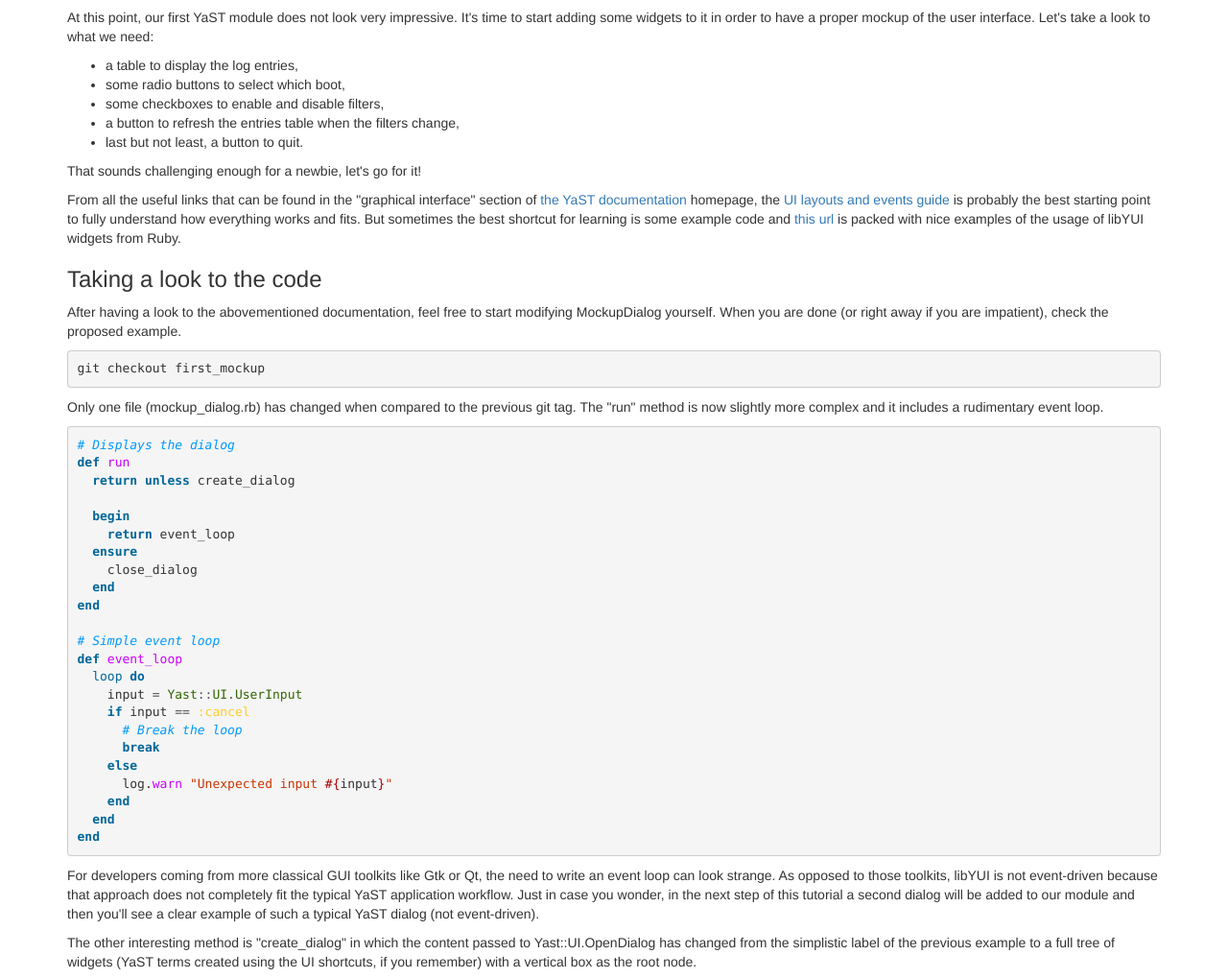
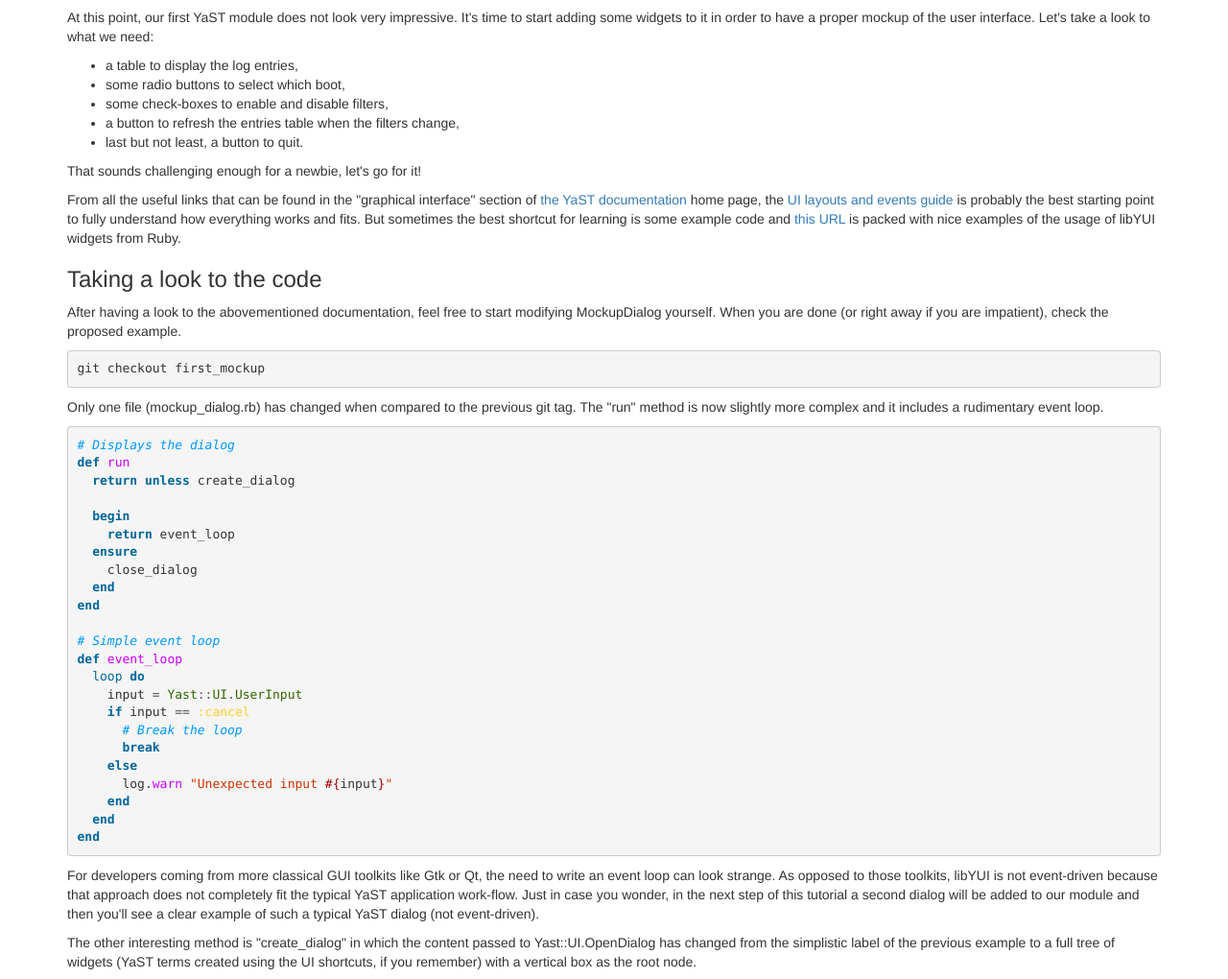
Before and after one commit to yast/yast-journalctl-tutorial, a Jekyll site: the page built from step2.html, in a window 1280 px wide and 1400 px high. Shown: the part 340-1360 px from the top of the window at 96% size. Built offline with Jekyll 4.4.1, drawn with Linux system fonts in a browser that asks for light colours; nearby versions of some CDN libraries; library files that are not in the unit come from our copies.

Commit message:
Fixing some typos

```diff
--- a/index.html
+++ b/index.html
@@ -48,11 +48,11 @@
 <p>
 All the example code and files used in the tutorial are available at
 <a href="https://github.com/ancorgs/yast-journalctl-tutorial">this
-GitHub repository</a> and organized following the learning timeline.
+GitHub repository</a> and organized following the learning time-line.
 The tutorial is divided into small steps and every step correspond with a tag in
 the repository's history, so instead of reading some chunks of code embedded in
 the tutorial's text, you can actually go back and forward in time and
-freely explore the whole tree with your favourite source code editor.
+freely explore the whole tree with your favorite source code editor.
 </p>
 <p>
 If you are proficient with git, feel free to play with the repository. Otherwise
--- a/step2.html
+++ b/step2.html
@@ -13,7 +13,7 @@
 <ul>
   <li>a table to display the log entries,</li>
   <li>some radio buttons to select which boot,</li>
-  <li>some checkboxes to enable and disable filters,</li>
+  <li>some check-boxes to enable and disable filters,</li>
   <li>a button to refresh the entries table when the filters change,</li>
   <li>last but not least, a button to quit.</li>
 </ul>
@@ -24,13 +24,13 @@
 From all the useful links that can be found in the &quot;graphical
 interface&quot; section of
 <a href="http://yast.github.io/documentation.html">the YaST documentation</a>
-homepage, the
+home page, the
 <a href="https://doc.opensuse.org/projects/YaST/openSUSE11.3/tdg/Book-YCPUIlayout.html">UI
 layouts and events guide</a> is probably the best starting point to fully
 understand how everything works and fits. But sometimes the best shortcut for
 learning is some example code and
 <a href="https://github.com/yast/yast-ycp-ui-bindings/tree/master/examples">this
-url</a> is packed with nice examples of the usage of libYUI widgets from Ruby.
+URL</a> is packed with nice examples of the usage of libYUI widgets from Ruby.
 </p>
 
 <h3>Taking a look to the code</h3>
@@ -76,7 +76,7 @@
 For developers coming from more classical GUI toolkits like Gtk or
 Qt, the need to write an event loop can look strange. As opposed to those
 toolkits, libYUI is not event-driven because that approach does not completely
-fit the typical YaST application workflow. Just in case you wonder, in the next
+fit the typical YaST application work-flow. Just in case you wonder, in the next
 step of this tutorial a second dialog will be added to our module and then
 you'll see a clear example of such a typical YaST dialog (not event-driven).
 </p>
```
Also changed, not shown: step1.html (+7 -7 lines).
